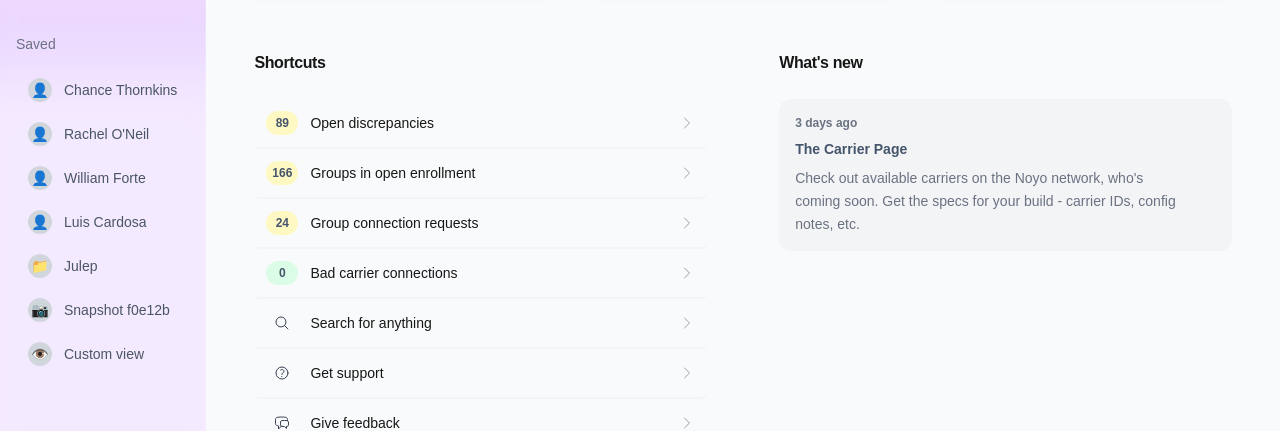
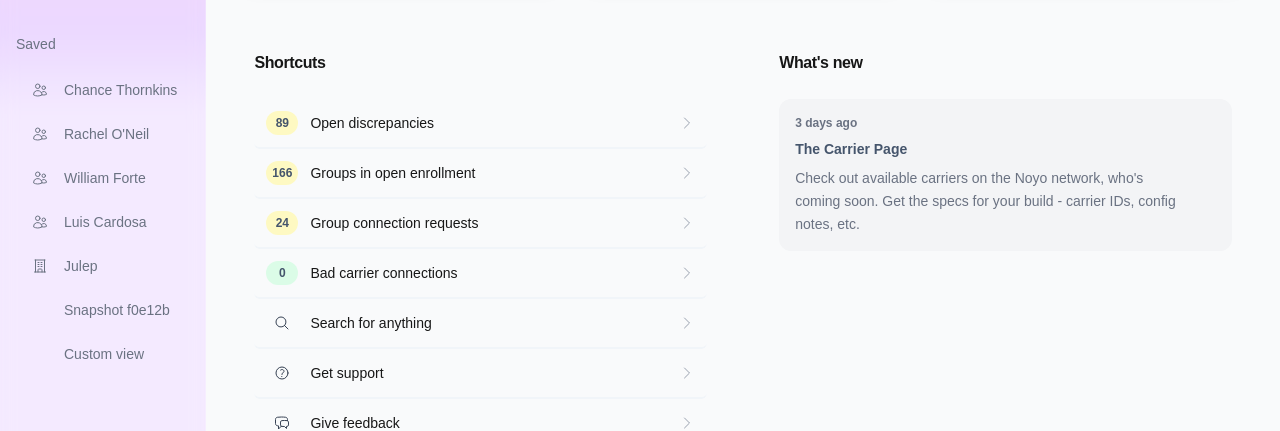
Before and after one commit to qeryz/ben-mock-ui, a Next.js app: page / in a window 1280 px wide. Shown: the part 287-718 px from the top of the page. Built offline with nearby package versions, Linux system fonts and the light colour scheme; no server answers.

Commit message:
chore: remove placeholder logos

```diff
--- a/src/components/layout/sidebar.tsx
+++ b/src/components/layout/sidebar.tsx
@@ -119,13 +119,15 @@ export function Sidebar({ className }: SidebarProps) {
                 {savedItems.map((item, index) => (
                   <div
                     key={index}
-                    className="flex items-center gap-3 px-3 py-2 text-sm text-gray-600 hover:bg-white/10 rounded-lg cursor-pointer"
+                    className="flex items-center gap-3 px-3 py-2 text-sm text-gray-500 hover:bg-white/10 rounded-lg cursor-pointer"
                   >
-                    <div className="w-6 h-6 bg-gray-300 rounded-full flex items-center justify-center">
-                      {item.type === "user" && "👤"}
-                      {item.type === "group" && "📁"}
-                      {item.type === "snapshot" && "📷"}
-                      {item.type === "view" && "👁️"}
+                    <div className="w-6 h-6 rounded-full flex items-center justify-center">
+                      {item.type === "user" && (
+                        <UsersIcon className="w-4 h-4 text-gray-500" />
+                      )}
+                      {item.type === "group" && (
+                        <BuildingOfficeIcon className="w-4 h-4 text-gray-500" />
+                      )}
                     </div>
                     <span>{item.name}</span>
                   </div>
```
